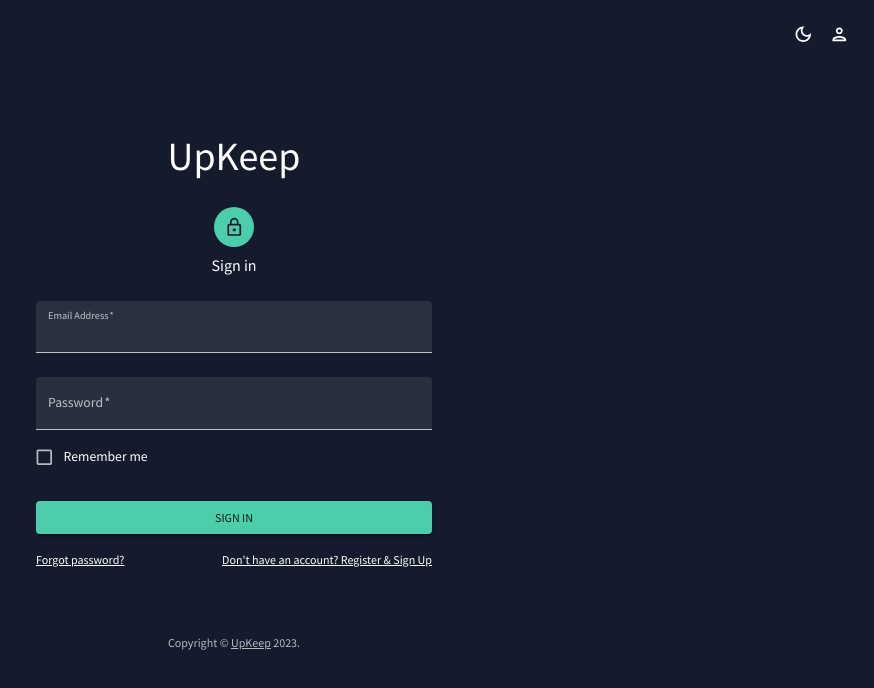
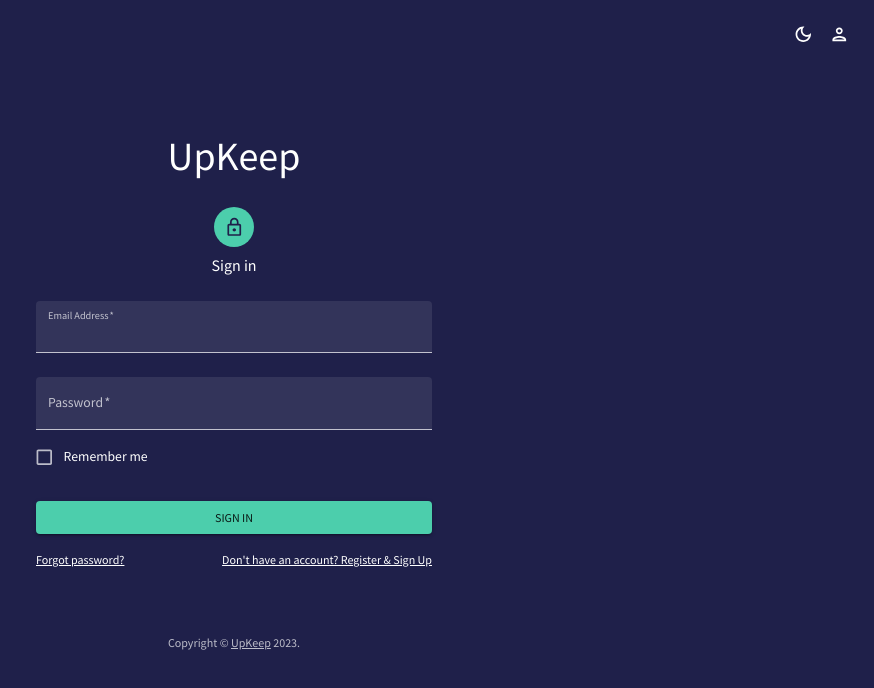
Before and after one commit to UpKeepUC/UpKeepUI, a React (Create React App) app: page /#/home in a window 1280 px wide. Shown: the top 688 px of the page, without its empty margins (406-1280 px from the left). Built offline with nearby package versions, Linux system fonts and the light colour scheme.

Commit message:
changed Theme colors

```diff
--- a/src/theme.js
+++ b/src/theme.js
@@ -1,5 +1,7 @@
 import { createContext, useState, useMemo } from "react";
 import { createTheme } from "@mui/material/styles";
+
+
 
 // color design tokens export
 export const tokens = (mode) => ({
@@ -17,16 +19,16 @@
           900: "#141414",
         },
         primary: {
-          100: "#d0d1d5",
-          200: "#a1a4ab",
-          300: "#727681",
-          400: "#1F2A40",
-          500: "#141b2d",
-          600: "#101624",
-          700: "#0c101b",
-          800: "#080b12",
-          900: "#040509",
-        },
+          100: "#d4d4de",
+          200: "#a9a9be",
+          300: "#7d7e9d",
+          400: "#27285c", //Light Purple #52537d
+          500: "#1f204a", //Dark Purple #27285c
+          600: "#1f204a",
+          700: "#171837",
+          800: "#101025",
+          900: "#080812"
+      },
         greenAccent: {
           100: "#dbf5ee",
           200: "#b7ebde",
```
